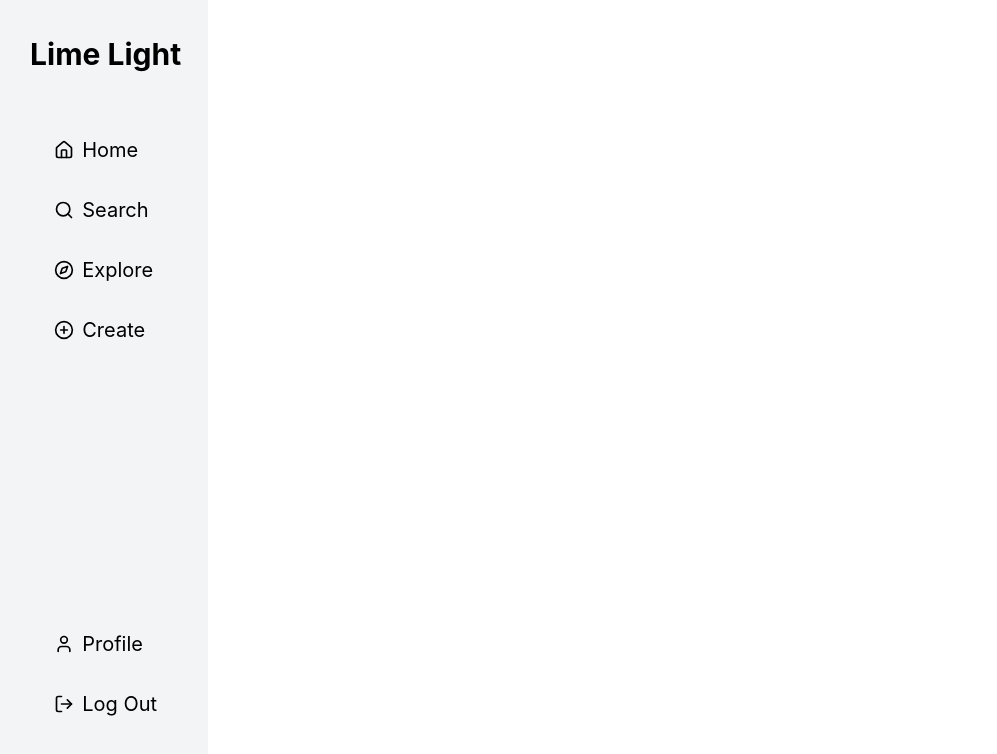
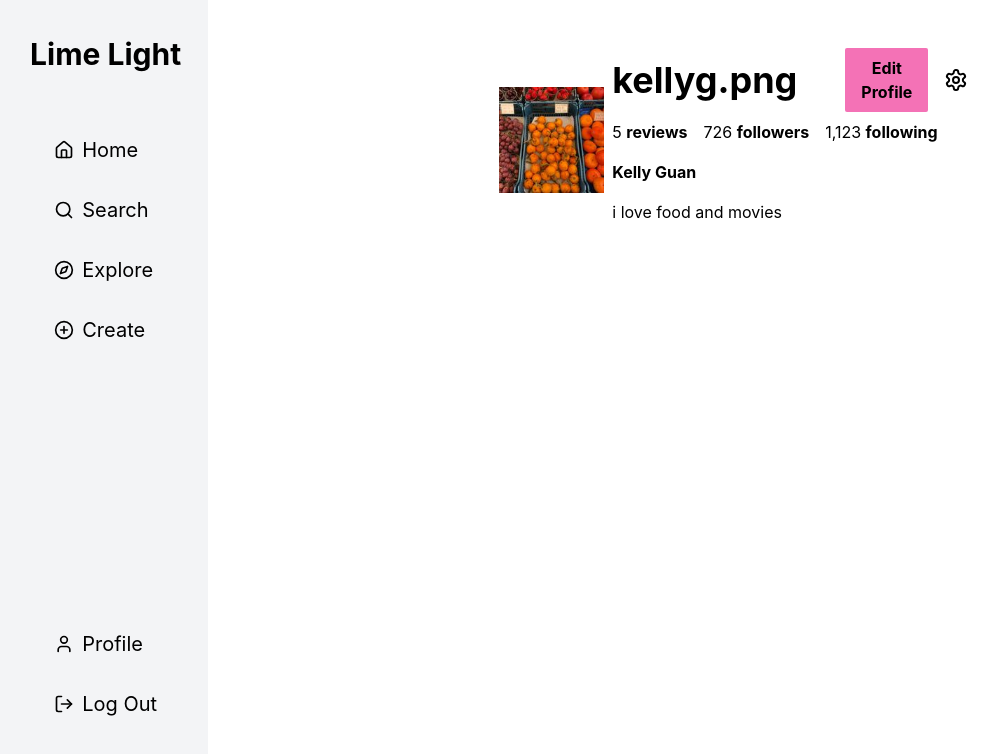
Before and after one commit to Kelly-Guan/cs348, a React (Create React App) app in the folder frontend/: page /profile in a window 1280 px wide. Shown: the top 754 px of the page, without its empty margins (5-1002 px from the left). Built offline with nearby package versions, Linux system fonts and the light colour scheme; no server answers.

Commit message:
profile page

```diff
--- a/frontend/src/App.js
+++ b/frontend/src/App.js
@@ -11,7 +11,7 @@ import Home from './pages/HomePage';
 // import Landing from './pages/LandingPage';
 // import LogIn from './pages/LogInPage';
 import Search from './pages/SearchPage';
-// import Profile from './pages/ProfilePage';
+import Profile from './pages/ProfilePage';
 // import Create from './pages/CreatePage';
 
 
@@ -24,6 +24,7 @@ function App() {
           <Route exact path="/" element={<Home/>}/>
           <Route exact path="/search" element={<Search/>}/>
           <Route exact path="/explore" element={<Explore/>}/>
+          <Route exact path="/profile" element={<Profile/>}/>
         </Routes>
       </Layout>
     </BrowserRouter>
--- /dev/null
+++ b/frontend/src/components/profileHeader.js
@@ -0,0 +1,37 @@
+import React, { useEffect, useState} from "react";
+import { Settings, ChevronDown} from 'lucide-react';
+
+
+function ProfileHeader({profilePic, profileName, username, numPosts, numFollowers, numFollowing, bioDescription}) {
+  return (
+    <>
+    <div className="flex justify-between items-center w-1/2">
+        <div>
+            <img src={profilePic}></img>
+        </div>
+
+        <div>
+            <div className="flex items-center">
+                <div className="p-2"><h3 className="text-4xl font-bold pr-10 ">{username}</h3></div>
+                <div><button className="p-2 px-4 bg-pink-400 rounded-sm"><strong>Edit Profile</strong></button></div>
+                <div><button className="p-4"><Settings/></button></div>
+            </div>
+
+            <div className="flex">
+                <div className="p-2">{numPosts} <strong>reviews</strong></div>
+                <div className="p-2">{numFollowers} <strong>followers</strong></div>
+                <div className="p-2">{numFollowing} <strong>following</strong></div>
+            </div>
+
+            <div>
+                <div className="p-2"><strong>{profileName}</strong></div>
+                <div className="p-2">{bioDescription}</div>
+            </div>
+        </div>
+
+    </div>
+    </>
+  );
+}
+
+export default ProfileHeader;
--- a/frontend/src/pages/ProfilePage.js
+++ b/frontend/src/pages/ProfilePage.js
@@ -0,0 +1,42 @@
+import React, { useState, useEffect } from "react";
+import ProfileHeader from "../components/profileHeader";
+
+
+import profilePicFiller from "../assets/profilePic.jpg";
+
+
+function Profile() {
+  useEffect(() => {
+    fetch("http://localhost:3001/api/ratings/allRatings")
+      .then((res) => {
+        if (!res.ok) {
+          throw new Error(`HTTP error! Status: ${res.status}`);
+        }
+        return res.json();
+      })
+      .catch((err) => {
+        console.error("Fetch error:", err);
+      });
+  }, []);
+
+  return (
+    <>
+    <div className="w-5/6 ml-auto p-12">
+        <div className="flex justify-center">
+            <ProfileHeader
+                profilePic = {profilePicFiller}
+                profileName = "Kelly Guan"
+                username = "kellyg.png"
+                numPosts = "5"
+                numFollowers = "726"
+                numFollowing = "1,123"
+                bioDescription = "i love food and movies"
+            />
+        </div>
+
+    </div>
+    </>
+  );
+}
+
+export default Profile;
```
Also changed, not shown: frontend/src/assets/profilePic.jpg (added).
